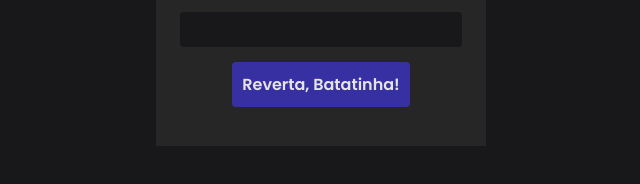
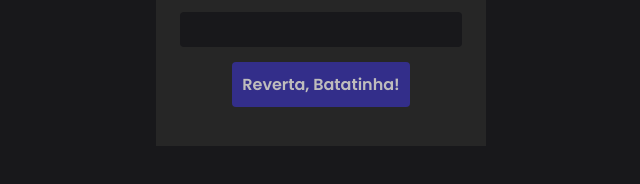
Before and after one commit to devluizsantos/Batata-Reversa, a plain HTML site: page index.html in a window 1280 px wide. In both pictures the pointer is over the button "Reverta, Batatinha!". Shown: the part 492-676 px from the top of the page, without its empty margins (319-959 px from the left). Drawn offline with Linux system fonts and the light colour scheme; a web font is replaced by a local one.

Commit message:
add hover animation to button in style.css

```diff
--- a/style.css
+++ b/style.css
@@ -56,6 +56,11 @@ button {
     font-weight: 600;
     transition: opacity 0.3s;
     font-size: 16px;
+    transition: opacity 0.3s;
+}
+
+button:hover {
+    opacity: 0.8;
 }
 
 h1 {
@@ -64,4 +69,5 @@ h1 {
 
 p {
     font-size: 18px;
+
 }
```
